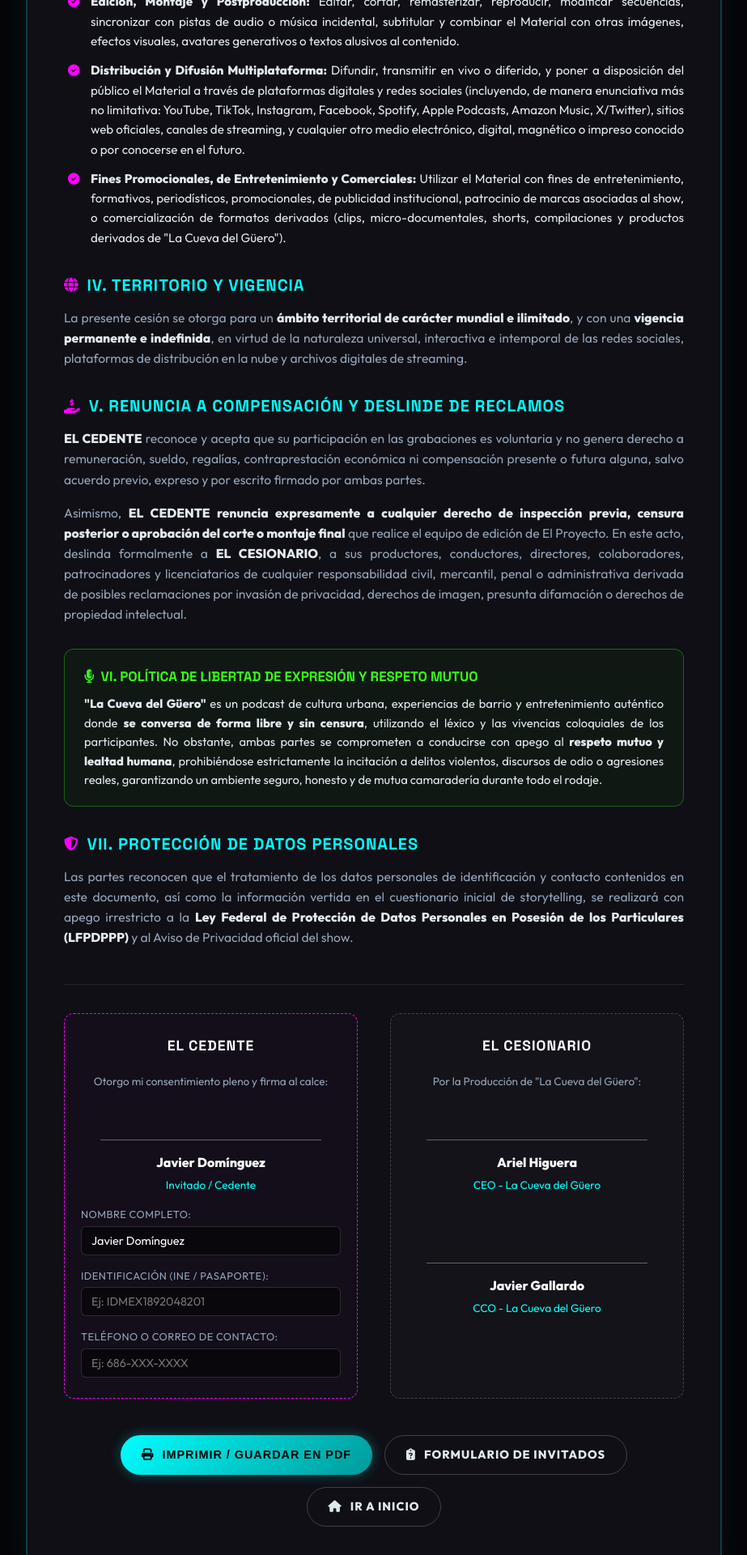
After one commit to whoiselgallo/LACUEVAWEB-ELGUEROBOT, a PHP site: page /cesion-derechos.html in a window 1280 px wide. The commit adds this page. Shown: the part 960-2880 px from the top of the page at 81% size, without its empty margins (178-1101 px from the left). Run offline with PHP 8.4, Linux system fonts and the light colour scheme.

Commit message:
feat: carta de cesion de imagen y voz, politica de privacidad y terminos y condiciones sin censura pero con respeto

```diff
--- /dev/null
+++ b/cesion-derechos.html
@@ -0,0 +1,560 @@
+<!DOCTYPE html>
+<html lang="es-MX">
+<head>
+    <meta charset="UTF-8">
+    <meta name="viewport" content="width=device-width, initial-scale=1.0">
+    <title>Carta de Consentimiento y Cesión de Derechos - La Cueva del Güero</title>
+    <link href="https://fonts.googleapis.com/css2?family=Outfit:wght@300;400;600;800&family=Space+Grotesk:wght@400;700&display=swap" rel="stylesheet">
+    <link rel="stylesheet" href="https://cdnjs.cloudflare.com/ajax/libs/font-awesome/6.4.0/css/all.min.css">
+    <style>
+        :root {
+            --bg-black: #050508;
+            --card-gray: #0f0f15;
+            --neon-cyan: #00ffff;
+            --neon-magenta: #ff00ff;
+            --neon-green: #39FF14;
+            --text-main: #e2e8f0;
+            --text-muted: #94a3b8;
+            --border-glow: rgba(0, 255, 255, 0.2);
+        }
+
+        * {
+            margin: 0;
+            padding: 0;
+            box-sizing: border-box;
+        }
+
+        body {
+            background-color: var(--bg-black);
+            color: var(--text-main);
+            font-family: 'Outfit', sans-serif;
+            line-height: 1.6;
+            padding: 40px 20px;
+        }
+
+        .container {
+            max-width: 860px;
+            margin: 0 auto;
+            background: var(--card-gray);
+            border: 2px solid var(--border-glow);
+            border-radius: 20px;
+            padding: 50px 45px;
+            box-shadow: 0 0 35px rgba(0, 255, 255, 0.06);
+            position: relative;
+        }
+
+        .header-doc {
+            text-align: center;
+            border-bottom: 2px solid rgba(255, 0, 255, 0.2);
+            padding-bottom: 30px;
+            margin-bottom: 35px;
+        }
+
+        .badge-oficial {
+            display: inline-block;
+            background: rgba(0, 255, 255, 0.1);
+            border: 1px solid var(--neon-cyan);
+            color: var(--neon-cyan);
+            font-size: 0.75rem;
+            font-weight: 800;
+            padding: 4px 14px;
+            border-radius: 20px;
+            letter-spacing: 2px;
+            text-transform: uppercase;
+            margin-bottom: 15px;
+        }
+
+        h1 {
+            font-family: 'Space Grotesk', sans-serif;
+            font-size: 1.9rem;
+            font-weight: 800;
+            color: #fff;
+            text-transform: uppercase;
+            letter-spacing: 1px;
+            line-height: 1.3;
+        }
+
+        .subtitle {
+            color: var(--neon-magenta);
+            font-size: 1rem;
+            text-transform: uppercase;
+            letter-spacing: 2px;
+            margin-top: 8px;
+            font-weight: 700;
+        }
+
+        .doc-meta {
+            background: rgba(255, 255, 255, 0.02);
+            border-left: 4px solid var(--neon-cyan);
+            padding: 15px 20px;
+            border-radius: 8px;
+            margin-bottom: 30px;
+            font-size: 0.95rem;
+            color: #fff;
+        }
+
+        .doc-meta strong {
+            color: var(--neon-cyan);
+        }
+
+        h2 {
+            font-family: 'Space Grotesk', sans-serif;
+            font-size: 1.25rem;
+            color: var(--neon-cyan);
+            margin-top: 30px;
+            margin-bottom: 12px;
+            text-transform: uppercase;
+            letter-spacing: 1px;
+            display: flex;
+            align-items: center;
+            gap: 10px;
+        }
+
+        h2 i {
+            color: var(--neon-magenta);
+            font-size: 1.1rem;
+        }
+
+        p {
+            font-size: 0.98rem;
+            color: var(--text-muted);
+            margin-bottom: 16px;
+            text-align: justify;
+        }
+
+        p strong {
+            color: var(--text-main);
+        }
+
+        ul {
+            list-style: none;
+            margin-bottom: 22px;
+            padding-left: 5px;
+        }
+
+        ul li {
+            position: relative;
+            padding-left: 28px;
+            margin-bottom: 12px;
+            color: var(--text-main);
+            font-size: 0.95rem;
+            text-align: justify;
+        }
+
+        ul li::before {
+            content: "\f058";
+            font-family: "Font Awesome 6 Free";
+            font-weight: 900;
+            position: absolute;
+            left: 0;
+            color: var(--neon-magenta);
+            font-size: 0.9rem;
+        }
+
+        .alert-respeto {
+            background: rgba(57, 255, 20, 0.04);
+            border: 1px solid rgba(57, 255, 20, 0.3);
+            border-radius: 12px;
+            padding: 20px 24px;
+            margin: 30px 0;
+        }
+
+        .alert-respeto h3 {
+            color: var(--neon-green);
+            font-size: 1.05rem;
+            margin-bottom: 8px;
+            font-family: 'Space Grotesk', sans-serif;
+            display: flex;
+            align-items: center;
+            gap: 8px;
+        }
+
+        .alert-respeto p {
+            color: var(--text-main);
+            margin: 0;
+            font-size: 0.92rem;
+        }
+
+        /* TABLA DE FIRMAS */
+        .signatures-wrapper {
+            margin-top: 45px;
+            padding-top: 35px;
+            border-top: 1px solid rgba(255, 255, 255, 0.1);
+            display: grid;
+            grid-template-columns: 1fr 1fr;
+            gap: 40px;
+        }
+
+        .signature-box {
+            background: rgba(255, 255, 255, 0.02);
+            border: 1px dashed rgba(255, 255, 255, 0.2);
+            border-radius: 12px;
+            padding: 25px 20px;
+            text-align: center;
+        }
+
+        .signature-box.highlight {
+            border-color: var(--neon-magenta);
+            background: rgba(255, 0, 255, 0.02);
+        }
+
+        .signature-box h4 {
+            font-family: 'Space Grotesk', sans-serif;
+            font-size: 1.1rem;
+            color: #fff;
+            margin-bottom: 20px;
+            text-transform: uppercase;
+            letter-spacing: 1px;
+        }
+
+        .sign-line {
+            width: 85%;
+            height: 1px;
+            background: #666;
+            margin: 60px auto 15px auto;
+        }
+
+        .sign-name {
+            font-weight: 700;
+            color: #fff;
+            font-size: 1rem;
+        }
+
+        .sign-role {
+            font-size: 0.85rem;
+            color: var(--neon-cyan);
+            margin-top: 4px;
+        }
+
+        .sign-input-group {
+            text-align: left;
+            margin-top: 15px;
+        }
+
+        .sign-input-group label {
+            display: block;
+            font-size: 0.8rem;
+            color: var(--text-muted);
+            margin-bottom: 4px;
+            text-transform: uppercase;
+            letter-spacing: 0.5px;
+        }
+
+        .sign-input {
+            width: 100%;
+            background: rgba(0, 0, 0, 0.5);
+            border: 1px solid rgba(255, 255, 255, 0.15);
+            color: #fff;
+            padding: 8px 12px;
+            border-radius: 6px;
+            font-family: inherit;
+            font-size: 0.9rem;
+        }
+
+        .sign-input:focus {
+            outline: none;
+            border-color: var(--neon-magenta);
+            box-shadow: 0 0 10px rgba(255, 0, 255, 0.25);
+        }
+
+        /* BOTONES DE ACCIÓN */
+        .actions-bar {
+            margin-top: 45px;
+            display: flex;
+            justify-content: center;
+            gap: 15px;
+            flex-wrap: wrap;
+        }
+
+        .btn-action {
+            display: inline-flex;
+            align-items: center;
+            gap: 10px;
+            padding: 12px 26px;
+            border-radius: 30px;
+            font-weight: 700;
+            font-size: 0.9rem;
+            letter-spacing: 1px;
+            text-decoration: none;
+            cursor: pointer;
+            transition: all 0.3s ease;
+            text-transform: uppercase;
+        }
+
+        .btn-print {
+            background: linear-gradient(135deg, var(--neon-cyan), #009999);
+            color: #000;
+            border: none;
+            box-shadow: 0 0 15px rgba(0, 255, 255, 0.3);
+        }
+
+        .btn-print:hover {
+            transform: translateY(-2px);
+            box-shadow: 0 0 25px rgba(0, 255, 255, 0.5);
+        }
+
+        .btn-secondary {
+            background: transparent;
+            border: 1px solid rgba(255, 255, 255, 0.2);
+            color: var(--text-main);
+        }
+
+        .btn-secondary:hover {
+            border-color: var(--neon-magenta);
+            color: var(--neon-magenta);
+            box-shadow: 0 0 15px rgba(255, 0, 255, 0.2);
+        }
+
+        /* ESTILOS DE IMPRESIÓN OFICIAL (PDF/PAPEL BLANCO) */
+        @media print {
+            body {
+                background: #ffffff !important;
+                color: #000000 !important;
+                padding: 0 !important;
+                font-family: 'Times New Roman', Times, serif;
+                font-size: 11pt;
+                line-height: 1.4;
+            }
+
+            .container {
+                max-width: 100% !important;
+                border: none !important;
+                box-shadow: none !important;
+                padding: 20px !important;
+                background: #ffffff !important;
+            }
+
+            .badge-oficial, .actions-bar, .alert-respeto i {
+                display: none !important;
+            }
+
+            h1 {
+                color: #000 !important;
+                font-size: 14pt !important;
+                text-align: center;
+                border-bottom: 2px solid #000;
+                padding-bottom: 8px;
+            }
+
+            .subtitle {
+                color: #444 !important;
+                font-size: 10pt !important;
+                text-align: center;
+            }
+
+            .doc-meta {
+                background: #f5f5f5 !important;
+                color: #000 !important;
+                border-left: 4px solid #000 !important;
+                font-size: 10pt;
+                padding: 8px 12px !important;
+            }
+
+            .doc-meta strong {
+                color: #000 !important;
+            }
+
+            h2 {
+                color: #000 !important;
+                font-size: 11.5pt !important;
+                margin-top: 16px !important;
+                margin-bottom: 6px !important;
+                border-bottom: 1px solid #ccc;
+            }
+
+            p {
+                color: #111 !important;
+                font-size: 10pt !important;
+                margin-bottom: 8px !important;
+                text-align: justify;
+            }
+
+            ul li {
+                color: #111 !important;
+                font-size: 10pt !important;
+                margin-bottom: 6px !important;
+                padding-left: 15px !important;
+            }
+
+            ul li::before {
+                content: "• " !important;
+                color: #000 !important;
+            }
+
+            .alert-respeto {
+                background: #f9f9f9 !important;
+                border: 1px solid #bbb !important;
+                padding: 10px 14px !important;
+                margin: 15px 0 !important;
+            }
+
+            .alert-respeto h3 {
+                color: #000 !important;
+                font-size: 10.5pt !important;
+            }
+
+            .alert-respeto p {
+                color: #222 !important;
+            }
+
+            .signatures-wrapper {
+                margin-top: 30px !important;
+                padding-top: 20px !important;
+                gap: 25px !important;
+                page-break-inside: avoid;
+            }
+
+            .signature-box {
+                background: #fff !important;
+                border: 1px solid #999 !important;
+                padding: 15px 10px !important;
+            }
+
+            .signature-box h4 {
+                color: #000 !important;
+                font-size: 11pt !important;
+            }
+
+            .sign-line {
+                background: #000 !important;
+                margin: 50px auto 10px auto !important;
+            }
+
+            .sign-name {
+                color: #000 !important;
+                font-size: 10pt !important;
+            }
+
+            .sign-role {
+                color: #444 !important;
+                font-size: 9pt !important;
+            }
+
+            .sign-input {
+                background: #fff !important;
+                border: none !important;
+                border-bottom: 1px solid #000 !important;
+                color: #000 !important;
+                border-radius: 0 !important;
+                padding: 4px 0 !important;
+                font-size: 9.5pt !important;
+            }
+        }
+
+        @media (max-width: 768px) {
+            .container {
+                padding: 30px 20px;
+            }
+            .signatures-wrapper {
+                grid-template-columns: 1fr;
+                gap: 25px;
+            }
+            h1 {
+                font-size: 1.5rem;
+            }
+        }
+    </style>
+</head>
+<body>
+
+<div class="container">
+    <div class="header-doc">
+        <span class="badge-oficial"><i class="fa-solid fa-file-contract"></i> Instrumento Jurídico de Producción</span>
+        <h1>Carta de Consentimiento y Cesión de Derechos de Imagen y Voz</h1>
+        <div class="subtitle">La Cueva del Güero Podcast</div>
+    </div>
+
+    <div class="doc-meta">
+        <i class="fa-solid fa-location-dot" style="margin-right: 6px;"></i> En la ciudad de <strong>Mexicali, Baja California</strong>, a los <strong>28</strong> días del mes de <strong>ABRIL</strong> de <strong>2026</strong>.
+    </div>
+
+    <h2><i class="fa-solid fa-scale-balanced"></i> I. DECLARACIONES</h2>
+    <p><strong>EL CEDENTE:</strong> Declaro bajo protesta de decir verdad ser una persona física, mayor de edad, en pleno uso de mis facultades mentales y con la capacidad legal necesaria para otorgar el presente consentimiento por mi propio derecho, libre de coacción, dolo, error o violencia.</p>
+    <p><strong>EL CESIONARIO:</strong> La producción del programa y proyecto audiovisual <strong>"La Cueva del Güero"</strong> (en adelante "El Proyecto"), representada para este acto legal por quienes ostentan los derechos legítimos de la marca, titularidad y producción ejecutiva: <strong>Ariel Higuera (CEO)</strong> y <strong>Javier Gallardo (CCO)</strong>.</p>
+
+    <h2><i class="fa-solid fa-video"></i> II. OBJETO DE LA CESIÓN</h2>
+    <p>Por medio del presente instrumento, <strong>EL CEDENTE</strong> autoriza de manera voluntaria, expresa, gratuita, irrevocable y por tiempo indefinido a <strong>EL CESIONARIO</strong>, para que este último realice la fijación, captura, registro, grabación de audio, vídeo, fotografía y reproducción integral de mi imagen física, voz, nombre, apodo o pseudónimo, fisonomía, expresiones corporales y testimonios orales o escritos (en adelante <strong>"El Material"</strong>), obtenidos durante mi participación en las grabaciones realizadas el día de hoy o en sesiones complementarias para El Proyecto.</p>
+
+    <h2><i class="fa-solid fa-share-nodes"></i> III. ALCANCE DE LA AUTORIZACIÓN</h2>
+    <p>La presente autorización faculta de manera amplia y suficiente a EL CESIONARIO para:</p>
+    <ul>
+        <li><strong>Edición, Montaje y Postproducción:</strong> Editar, cortar, remasterizar, reproducir, modificar secuencias, sincronizar con pistas de audio o música incidental, subtitular y combinar el Material con otras imágenes, efectos visuales, avatares generativos o textos alusivos al contenido.</li>
+        <li><strong>Distribución y Difusión Multiplataforma:</strong> Difundir, transmitir en vivo o diferido, y poner a disposición del público el Material a través de plataformas digitales y redes sociales (incluyendo, de manera enunciativa más no limitativa: YouTube, TikTok, Instagram, Facebook, Spotify, Apple Podcasts, Amazon Music, X/Twitter), sitios web oficiales, canales de streaming, y cualquier otro medio electrónico, digital, magnético o impreso conocido o por conocerse en el futuro.</li>
+        <li><strong>Fines Promocionales, de Entretenimiento y Comerciales:</strong> Utilizar el Material con fines de entretenimiento, formativos, periodísticos, promocionales, de publicidad institucional, patrocinio de marcas asociadas al show, o comercialización de formatos derivados (clips, micro-documentales, shorts, compilaciones y productos derivados de "La Cueva del Güero").</li>
+    </ul>
+
+    <h2><i class="fa-solid fa-globe"></i> IV. TERRITORIO Y VIGENCIA</h2>
+    <p>La presente cesión se otorga para un <strong>ámbito territorial de carácter mundial e ilimitado</strong>, y con una <strong>vigencia permanente e indefinida</strong>, en virtud de la naturaleza universal, interactiva e intemporal de las redes sociales, plataformas de distribución en la nube y archivos digitales de streaming.</p>
+
+    <h2><i class="fa-solid fa-hand-holding-dollar"></i> V. RENUNCIA A COMPENSACIÓN Y DESLINDE DE RECLAMOS</h2>
+    <p><strong>EL CEDENTE</strong> reconoce y acepta que su participación en las grabaciones es voluntaria y no genera derecho a remuneración, sueldo, regalías, contraprestación económica ni compensación presente o futura alguna, salvo acuerdo previo, expreso y por escrito firmado por ambas partes.</p>
+    <p>Asimismo, <strong>EL CEDENTE renuncia expresamente a cualquier derecho de inspección previa, censura posterior o aprobación del corte o montaje final</strong> que realice el equipo de edición de El Proyecto. En este acto, deslinda formalmente a <strong>EL CESIONARIO</strong>, a sus productores, conductores, directores, colaboradores, patrocinadores y licenciatarios de cualquier responsabilidad civil, mercantil, penal o administrativa derivada de posibles reclamaciones por invasión de privacidad, derechos de imagen, presunta difamación o derechos de propiedad intelectual.</p>
+
+    <div class="alert-respeto">
+        <h3><i class="fa-solid fa-microphone-lines"></i> VI. POLÍTICA DE LIBERTAD DE EXPRESIÓN Y RESPETO MUTUO</h3>
+        <p><strong>"La Cueva del Güero"</strong> es un podcast de cultura urbana, experiencias de barrio y entretenimiento auténtico donde <strong>se conversa de forma libre y sin censura</strong>, utilizando el léxico y las vivencias coloquiales de los participantes. No obstante, ambas partes se comprometen a conducirse con apego al <strong>respeto mutuo y lealtad humana</strong>, prohibiéndose estrictamente la incitación a delitos violentos, discursos de odio o agresiones reales, garantizando un ambiente seguro, honesto y de mutua camaradería durante todo el rodaje.</p>
+    </div>
+
+    <h2><i class="fa-solid fa-shield-halved"></i> VII. PROTECCIÓN DE DATOS PERSONALES</h2>
+    <p>Las partes reconocen que el tratamiento de los datos personales de identificación y contacto contenidos en este documento, así como la información vertida en el cuestionario inicial de storytelling, se realizará con apego irrestricto a la <strong>Ley Federal de Protección de Datos Personales en Posesión de los Particulares (LFPDPPP)</strong> y al Aviso de Privacidad oficial del show.</p>
+
+    <!-- BLOQUE DE FIRMAS LEGALES -->
+    <div class="signatures-wrapper">
+        <!-- EL CEDENTE (INVITADO) -->
+        <div class="signature-box highlight">
+            <h4>EL CEDENTE</h4>
+            <p style="font-size: 0.85rem; text-align: center; margin-bottom: 10px; color: var(--text-muted);">Otorgo mi consentimiento pleno y firma al calce:</p>
+
+            <div class="sign-line"></div>
+            <div class="sign-name" id="displayNombreCedente">Javier Domínguez</div>
+            <div class="sign-role">Invitado / Cedente</div>
+
+            <div class="sign-input-group">
+                <label>Nombre Completo:</label>
+                <input type="text" class="sign-input" id="inputNombreCedente" value="Javier Domínguez" oninput="document.getElementById('displayNombreCedente').textContent = this.value || 'Firma del Invitado'">
+            </div>
+
+            <div class="sign-input-group">
+                <label>Identificación (INE / Pasaporte):</label>
+                <input type="text" class="sign-input" placeholder="Ej: IDMEX1892048201">
+            </div>
+
+            <div class="sign-input-group">
+                <label>Teléfono o Correo de Contacto:</label>
+                <input type="text" class="sign-input" placeholder="Ej: 686-XXX-XXXX">
+            </div>
+        </div>
+
+        <!-- EL CESIONARIO (PRODUCCIÓN) -->
+        <div class="signature-box">
+            <h4>EL CESIONARIO</h4>
+            <p style="font-size: 0.85rem; text-align: center; margin-bottom: 10px; color: var(--text-muted);">Por la Producción de "La Cueva del Güero":</p>
+
+            <div class="sign-line"></div>
+            <div class="sign-name">Ariel Higuera</div>
+            <div class="sign-role">CEO - La Cueva del Güero</div>
+
+            <div style="height: 25px;"></div>
+
+            <div class="sign-line"></div>
+            <div class="sign-name">Javier Gallardo</div>
+            <div class="sign-role">CCO - La Cueva del Güero</div>
+        </div>
+    </div>
+
+    <!-- BOTONES DE ACCIÓN -->
+    <div class="actions-bar">
+        <button class="btn-action btn-print" onclick="window.print()">
+            <i class="fa-solid fa-print"></i> Imprimir / Guardar en PDF
+        </button>
+        <a href="storytelling-invitado.html" class="btn-action btn-secondary">
+            <i class="fa-solid fa-clipboard-question"></i> Formulario de Invitados
+        </a>
+        <a href="index.html" class="btn-action btn-secondary">
+            <i class="fa-solid fa-house"></i> Ir a Inicio
+        </a>
+    </div>
+</div>
+
+</body>
+</html>
--- a/dashboard/index.php
+++ b/dashboard/index.php
@@ -592,7 +592,8 @@ if (!isset($_SESSION['admin_logged']) || $_SESSION['admin_logged'] !== true) {
                 <button class="btn-toggle-sidebar" id="mobileToggleBtn" onclick="toggleSidebar()"><i class="fa-solid fa-bars"></i></button>
                 <h1 id="view-header-title">Episodios y <span>Fichas</span></h1>
             </div>
-            <div style="display:flex; gap:12px; align-items:center;">
+            <div style="display:flex; gap:12px; align-items:center; flex-wrap:wrap;">
+                <a href="../cesion-derechos.html" target="_blank" class="btn-neon" style="font-size:0.8rem; padding:6px 14px; text-decoration:none; border-color:var(--neon-magenta); color:var(--neon-magenta);"><i class="fa-solid fa-file-contract"></i> Cesión de Derechos</a>
                 <button class="btn-neon" style="font-size:0.8rem; padding:6px 14px;" onclick="document.getElementById('modalSubirFotoGaleria').style.display='flex'"><i class="fa-solid fa-camera"></i> Subir Foto a Galería</button>
                 <div class="admin-badge">Admin: <?php echo htmlspecialchars(ADMIN_USER); ?></div>
             </div>
--- a/index.html
+++ b/index.html
@@ -867,7 +867,7 @@ Aquí eliges cómo quieres vivir cada historia:
       </div>
     <div class="footer-bottom">
       <span class="link-magenta">© <span id="year-span">2026</span> La Cueva del Güero. Todos los derechos reservados.</span>
-      <span> | <a href="terminos-condiciones.html" target="_blank" style="color:var(--text-muted); text-decoration:none; margin:0 8px; border-bottom:1px dashed var(--text-muted);">Términos y Privacidad</a> | </span>
+      <span> | <a href="terminos-condiciones.html" target="_blank" style="color:var(--text-muted); text-decoration:none; margin:0 6px; border-bottom:1px dashed var(--text-muted);">Términos</a> | <a href="politica-privacidad.html" target="_blank" style="color:var(--text-muted); text-decoration:none; margin:0 6px; border-bottom:1px dashed var(--text-muted);">Privacidad</a> | <a href="cesion-derechos.html" target="_blank" style="color:var(--cian-neon); text-decoration:none; margin:0 6px; border-bottom:1px dashed var(--cian-neon);"><i class="fa-solid fa-file-contract"></i> Cesión de Derechos</a> | </span>
       <span>Desarrollado con flow por <span class="link-cian">TSolutions</span>.</span>
     </div>
   </footer>
--- a/storytelling-invitado.html
+++ b/storytelling-invitado.html
@@ -170,8 +170,8 @@
         <button type="button" id="st_descargar">💾 Descargar TXT</button>
         <button type="button" id="st_limpiar">🧹 Limpiar</button>
       </div>
-      <div style="text-align:center; margin-top:15px; font-size:0.8rem; color:#888;">
-        Al rellenar este formulario, aceptas nuestra <a href="politica-privacidad.html" target="_blank" style="color:#00ffff; text-decoration:none; border-bottom:1px dashed #00ffff; padding-bottom:1px;">Política de Privacidad para Invitados</a>.
+      <div style="text-align:center; margin-top:15px; font-size:0.85rem; color:#aaa; line-height:1.6;">
+        Al participar, aceptas nuestro <a href="politica-privacidad.html" target="_blank" style="color:#00ffff; text-decoration:none; border-bottom:1px dashed #00ffff; padding-bottom:1px; margin-right:10px;">Aviso de Privacidad</a> y la <a href="cesion-derechos.html" target="_blank" style="color:#ff00ff; text-decoration:none; border-bottom:1px dashed #ff00ff; padding-bottom:1px;"><i class="fa-solid fa-file-contract"></i> Carta de Cesión de Imagen y Voz</a>.
       </div>
     </form>
   </section>
```
Also changed, not shown: politica-privacidad.html (+31 -21 lines), terminos-condiciones.html (+51 -25 lines).
